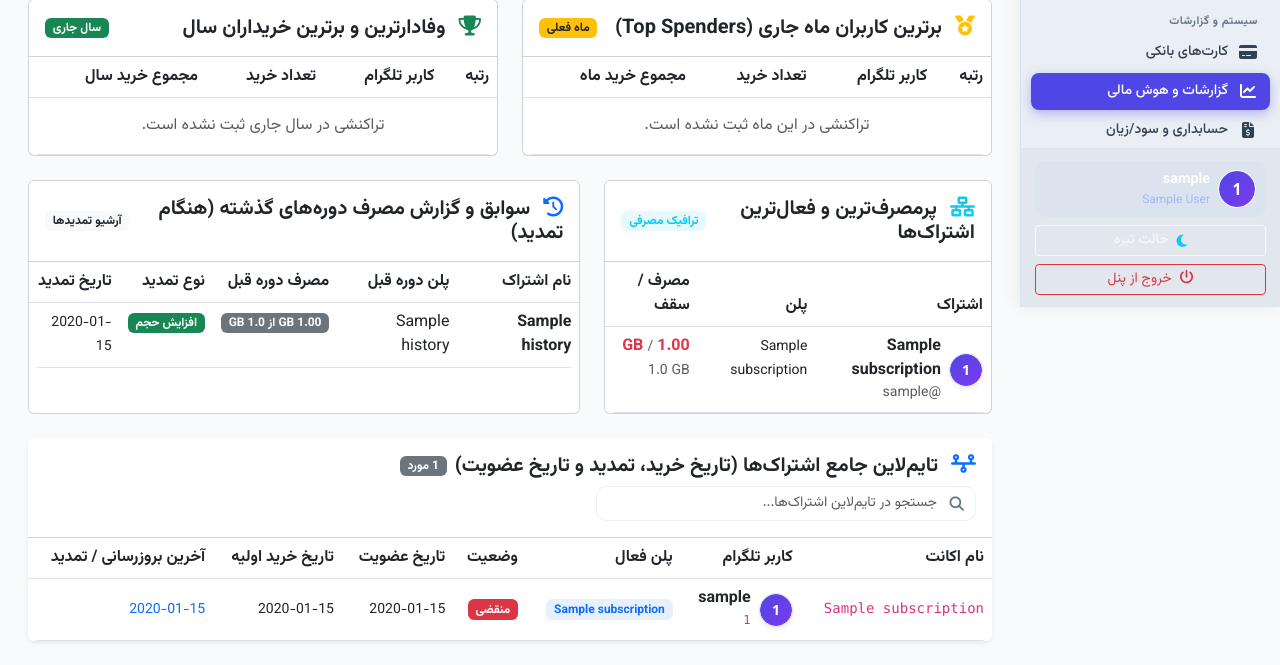
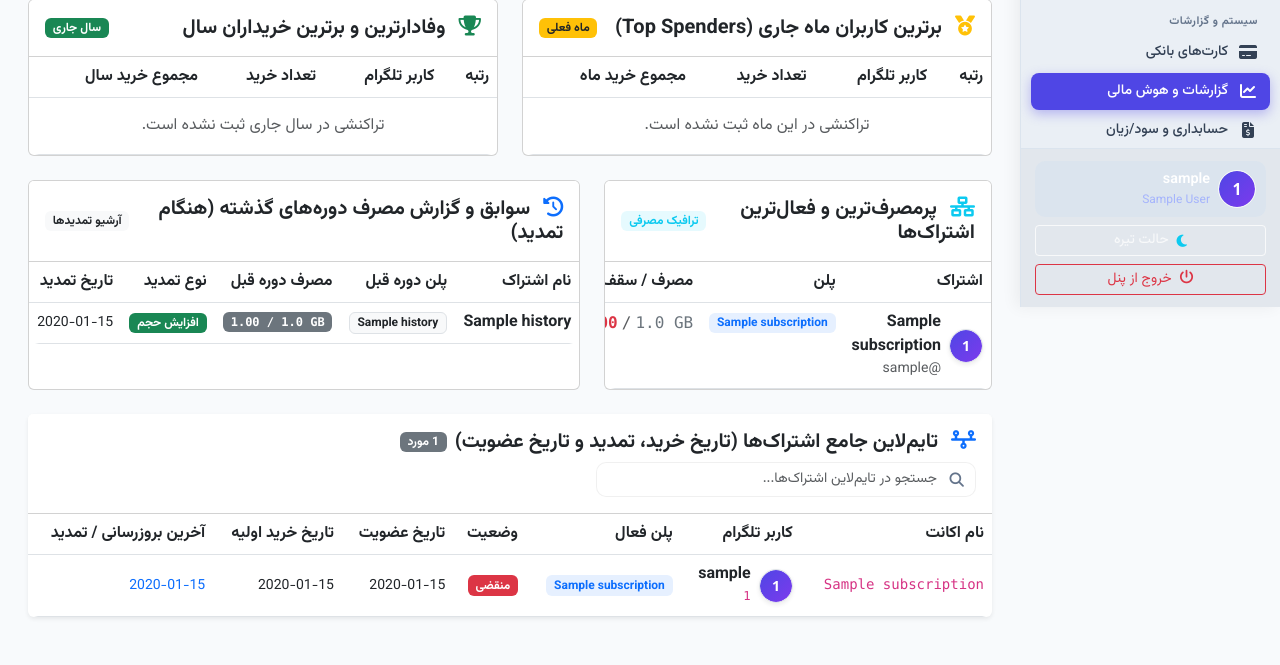
Before and after one commit to MOhammaDpirouznia/TGBot, a Flask app: page /reports in a window 1280 px wide. Shown: the part 493-1158 px from the top of the page. After the commit the page ends 1111 px from the top, so only its background shows below. Run offline with Flask 3, Linux system fonts and the light colour scheme; the visitor is signed in with stand-in values (Sample User, id 1); tables that the repository leaves empty hold one stand-in row (values such as "Sample post").

Commit message:
اعمال چیدمان چپ‌به‌راست استاندارد
اعمال چیدمان چپ‌به‌راست استاندارد (dir="ltr"): برای تمامی ستون‌های حجم و مصرف در جداول (reports.html، reseller_reports.html، dashboard.html، subscriptions.html و reseller_users.html) جهت چپ‌به‌راست و فونت مونواسپیس تنظیم شد.
فرمت‌بندی دقیق اعشار: مقادیر مصرف به صورت %.2f و سقف حجم به صورت %.1f گرد شدند.
نمایش یکدست و مرتب: اکنون تمامی مقادیر مصرف به شکل کاملاً استاندارد و خوانا مانند زیر نمایش داده می‌شوند:
0.00 / 0.3 GB
,
0.00 / 100.0 GB
0.00 / 0.3 GB,0.00 / 100.0 GB

```diff
--- a/templates/dashboard.html
+++ b/templates/dashboard.html
@@ -201,8 +201,8 @@
                                 <td><strong>{{ h['account_name'] }}</strong></td>
                                 <td><small>{{ h['plan_name'] }}</small></td>
                                 <td>
-                                    <span class="badge bg-secondary">
-                                        {{ "%.2f"|format(h['previous_usage_gb'] or 0) }} / {{ h['previous_limit_gb'] }} GB
+                                    <span class="badge bg-secondary font-monospace" dir="ltr">
+                                        {{ "%.2f"|format(h['previous_usage_gb']|float or 0) }} / {{ "%.1f"|format(h['previous_limit_gb']|float or 0) }} GB
                                     </span>
                                 </td>
                                 <td><small class="text-muted">{{ h['renewed_at'][:16].replace('T', ' ') if h['renewed_at'] else '-' }}</small></td>
--- a/templates/reports.html
+++ b/templates/reports.html
@@ -291,10 +291,13 @@
                                         </div>
                                     </div>
                                 </td>
-                                <td><small>{{ a['plan_name'] }}</small></td>
+                                <td><span class="badge bg-primary bg-opacity-10 text-primary">{{ a['plan_name'] }}</span></td>
                                 <td>
-                                    <strong class="text-danger">{{ "%.2f"|format(a['data_used'] or 0) }} GB</strong>
-                                    <small class="text-muted">/ {{ a['data_limit'] }} GB</small>
+                                    <div dir="ltr" class="d-inline-flex align-items-center gap-1 font-monospace text-nowrap">
+                                        <strong class="text-danger">{{ "%.2f"|format(a['data_used']|float or 0) }}</strong>
+                                        <span class="text-muted">/</span>
+                                        <span class="text-secondary">{{ "%.1f"|format(a['data_limit']|float or 0) }} GB</span>
+                                    </div>
                                 </td>
                             </tr>
                             {% endfor %}
@@ -332,10 +335,10 @@
                             {% for h in usage_history %}
                             <tr>
                                 <td><strong>{{ h['account_name'] }}</strong></td>
-                                <td>{{ h['plan_name'] }}</td>
+                                <td><span class="badge bg-light text-dark border">{{ h['plan_name'] }}</span></td>
                                 <td>
-                                    <span class="badge bg-secondary">
-                                        {{ "%.2f"|format(h['previous_usage_gb'] or 0) }} GB از {{ h['previous_limit_gb'] }} GB
+                                    <span class="badge bg-secondary font-monospace" dir="ltr">
+                                        {{ "%.2f"|format(h['previous_usage_gb']|float or 0) }} / {{ "%.1f"|format(h['previous_limit_gb']|float or 0) }} GB
                                     </span>
                                 </td>
                                 <td>
--- a/templates/reseller_users.html
+++ b/templates/reseller_users.html
@@ -76,7 +76,7 @@
                         </td>
                         <td><span class="badge bg-primary bg-opacity-10 text-primary">{{ sub['plan_name'] or '-' }}</span></td>
                         <td>
-                            <div class="small fw-bold">{{ "%.2f"|format(sub['data_used']|float) if sub['data_used'] else '0' }} / {{ "%.1f"|format(sub['data_limit']|float) if sub['data_limit'] else '0' }} GB</div>
+                            <div class="small fw-bold font-monospace text-nowrap" dir="ltr">{{ "%.2f"|format(sub['data_used']|float or 0) }} / {{ "%.1f"|format(sub['data_limit']|float or 0) }} GB</div>
                             <div class="progress mt-1" style="height: 5px; width: 90px;">
                                 {% set pct = (((sub['data_used']|float or 0) / (sub['data_limit']|float or 1)) * 100)|int %}
                                 <div class="progress-bar {{ 'bg-danger' if pct > 90 else ('bg-warning' if pct > 70 else 'bg-success') }}" style="width: {{ pct if pct <= 100 else 100 }}%"></div>
--- a/templates/subscriptions.html
+++ b/templates/subscriptions.html
@@ -74,7 +74,7 @@
                         <td><code>{{ sub['account_name'] or '-' }}</code></td>
                         <td>{{ sub['plan_name'] or '-' }}</td>
                         <td>
-                            <div>{{ "%.2f"|format(sub['data_used']|float) if sub['data_used'] else '0' }} / {{ "%.1f"|format(sub['data_limit']|float) if sub['data_limit'] else '0' }} GB</div>
+                            <div dir="ltr" class="font-monospace text-nowrap">{{ "%.2f"|format(sub['data_used']|float or 0) }} / {{ "%.1f"|format(sub['data_limit']|float or 0) }} GB</div>
                         </td>
                         <td>{{ sub['duration'] or '-' }} روز</td>
                         <td><small class="text-muted">{{ sub['expire_date'][:10] if sub['expire_date'] else '-' }}</small></td>
```
Also changed, not shown: templates/reseller_reports.html (+9 -6 lines).
